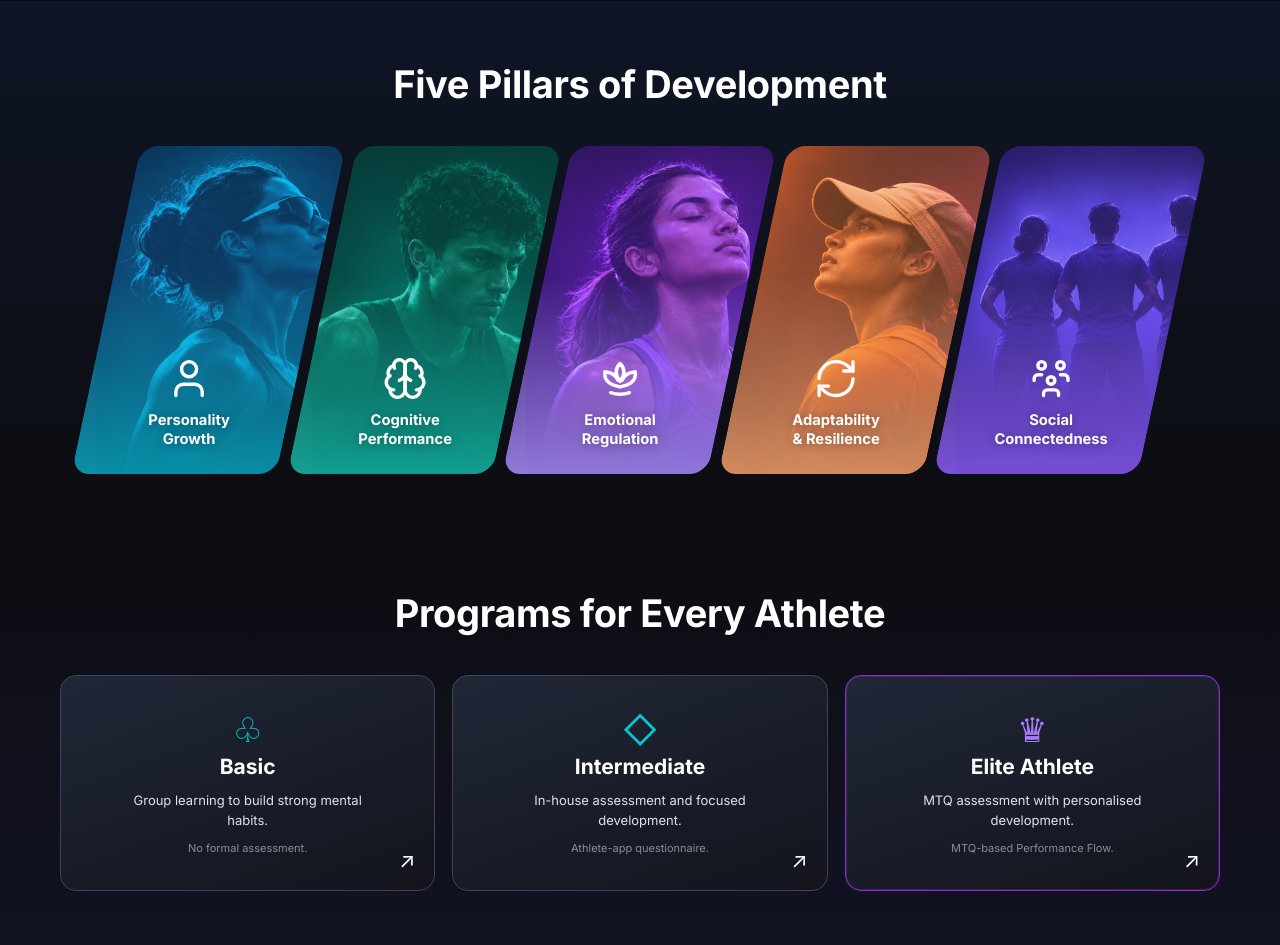
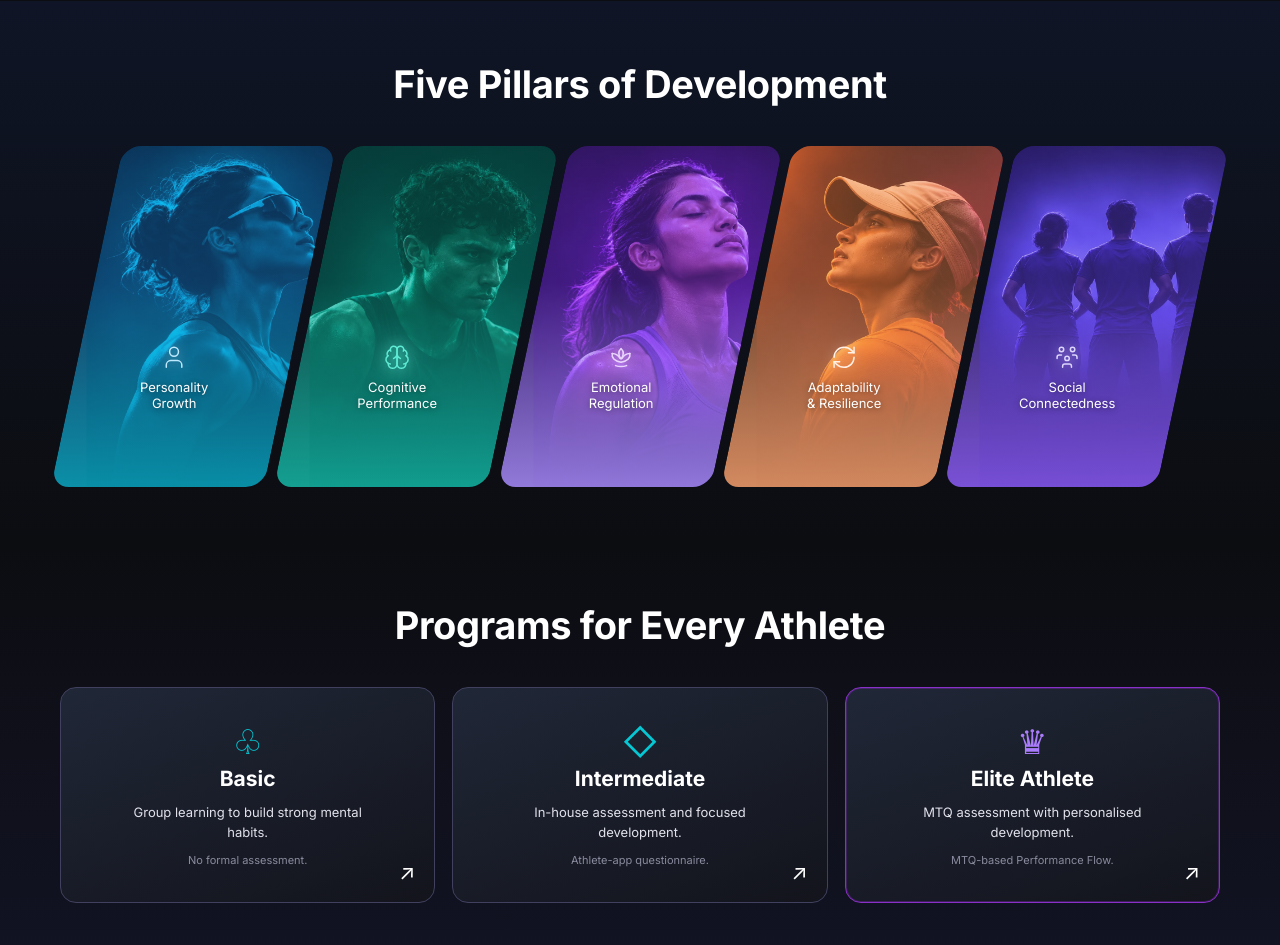
Before and after one commit to ajaypudiyokkada/alphaminds, a Django app: page / in a window 1280 px wide. Shown: the part 1139-2084 px from the top of the page. Run offline with Django 5.2, Linux system fonts and the light colour scheme; parts of the project's set-up code (start-up, migrations or seed data) failed here and were passed over.

Commit message:
feat(landing): fine-tune Five Pillars (icon size/colour/glow, titles, skew-aware fit, image scale)
Co-Authored-By: Claude Sonnet 5.5 <noreply@anthropic.com>

```diff
--- a/backend/core/static/landing/css/overrides.css
+++ b/backend/core/static/landing/css/overrides.css
@@ -447,7 +447,8 @@
    ═══════════════════════════════════════════════════════════════════════ */
 @media (min-width: 1024px) {
   .site-header .container,
-  .hero .container { width: calc(100% - 2 * clamp(20px, 4vw, 72px)); }
+  .hero .container,
+  .pillars .container { width: calc(100% - 2 * clamp(20px, 4vw, 72px)); }
 
   .site-header .nav {
     min-height: clamp(68px, 5.5vw, 92px);
@@ -589,8 +590,11 @@
 .pillars .pillar-grid {
   --sk: 12deg;
   --gap: clamp(8px, 0.8vw, 14px);
-  width: 92%;
-  margin-inline: auto;
+  /* Skew overhang per side = (height × tan(skew)) / 2 = 0.17 × card width (height = 1.6 × width).
+     Padding of that size keeps the skewed cards inside the container, so left and right margins
+     equal the title/header margins. 5 cards, 4 gaps: pad = 0.03185 × (width − 4 gaps). */
+  width: 100%;
+  padding-inline: calc((100% - 4 * var(--gap)) * .03185);
   grid-template-columns: repeat(5, minmax(0, 1fr));
   gap: var(--gap);
 }
@@ -620,18 +624,18 @@
 .pillars .pillar-grid .pillar-card img {
   position: absolute;
   top: 0;
-  left: -8%;
-  width: 116%;
+  left: -8.5%;
+  width: 117%;
   height: 100%;
   max-width: none;
   object-fit: cover;
-  object-position: 50% 22%;
+  object-position: 50% 0;
   filter: none;
-  transform: skewX(var(--sk)) scale(1.25);
+  transform: skewX(var(--sk)) scale(1.15);
   transform-origin: 50% 0;                                 /* grow downwards so heads are never cropped */
   transition: transform .4s ease;
 }
-.pillars .pillar-grid .pillar-card:hover img { transform: skewX(var(--sk)) scale(1.3125); }   /* 1.25 × 1.05 */
+.pillars .pillar-grid .pillar-card:hover img { transform: skewX(var(--sk)) scale(1.2075); }   /* 1.15 × 1.05 */
 
 /* Saturated overlay over the photo (replaces the old dark ::after overlays): ~35% at the top, ~85% at the bottom */
 .pillars .pillar-grid .pillar-card::after {
@@ -645,31 +649,53 @@
     rgba(var(--g2), .85) 100%);
 }
 
-/* Icon + title, centred in the lower third, kept upright */
+/* Icon + title, centred, kept upright. Icon centre sits at 62% of the card height. */
 .pillars .pillar-grid .pillar-content {
+  --ico: clamp(24px, 12.5cqw, 40px);                      /* ≈ 12–13% of the card width */
   position: absolute;
   left: 0;
   right: 0;
-  bottom: 8%;
+  top: calc(62% - var(--ico) / 2);
   z-index: 2;
   padding-inline: 6%;
   text-align: center;
   transform: skewX(var(--sk));
 }
-.pillars .pillar-icon { display: block; width: clamp(40px, 22cqw, 56px); margin: 0 auto 10px; color: #fff; }
-.pillars .pillar-icon svg { display: block; width: 100%; height: auto; stroke-width: 1.8px; }
+.pillars .pillar-icon {
+  display: block;
+  width: var(--ico);
+  margin: 0 auto 8px;
+  color: var(--ic, #fff);
+  filter: drop-shadow(0 0 6px rgba(var(--ic-rgb, 255, 255, 255), .6));
+}
+.pillars .pillar-icon svg { display: block; width: 100%; height: auto; stroke-width: 1.5px; stroke-linecap: round; stroke-linejoin: round; fill: none; }
+.pillars .pillar-icon svg * { vector-effect: non-scaling-stroke; }
 .pillars .pillar-content h3 {
   margin: 0;
-  font-size: clamp(14px, 1.15vw, 18px);
-  font-weight: 600;
+  font-size: clamp(13px, 1vw, 16px);
+  font-weight: 500;
   line-height: 1.25;
   color: #fff;
-  text-shadow: 0 1px 10px rgba(5, 8, 20, .35);
+  text-shadow: 0 1px 6px rgba(0, 0, 0, .45);
 }
+
+/* Per-card icon tint + glow (the brain glows most) */
+.pillars .pillar-personality  { --ic: #bfe9ff; --ic-rgb: 191, 233, 255; }
+.pillars .pillar-cognitive    { --ic: #5eead4; --ic-rgb: 94, 234, 212; }
+.pillars .pillar-cognitive .pillar-icon {
+  filter: drop-shadow(0 0 7px rgba(94, 234, 212, .9)) drop-shadow(0 0 14px rgba(94, 234, 212, .55));
+}
+.pillars .pillar-emotional    { --ic: #e9d5ff; --ic-rgb: 233, 213, 255; }
+.pillars .pillar-adaptability { --ic: #fff1e6; --ic-rgb: 255, 241, 230; }
+.pillars .pillar-social       { --ic: #ddd6fe; --ic-rgb: 221, 214, 254; }
 
 /* Tablet 768–1023: 3 + 2, second row centred */
 @media (min-width: 768px) and (max-width: 1023px) {
-  .pillars .pillar-grid { grid-template-columns: repeat(6, minmax(0, 1fr)); }
+  /* 3 per row: pad = 0.05091 × (width − 2 gaps) */
+  .pillars .pillar-grid {
+    grid-template-columns: repeat(6, minmax(0, 1fr));
+    padding-inline: calc((100% - 2 * var(--gap)) * .05091);
+  }
   .pillars .pillar-grid .pillar-card { grid-column: span 2; }
   .pillars .pillar-grid .pillar-card:nth-child(4) { grid-column: 2 / span 2; }
   .pillars .pillar-grid .pillar-card:nth-child(5) { grid-column: 4 / span 2; }
@@ -677,7 +703,13 @@
 
 /* Mobile <768: 2 per row, last card centred, gentler skew */
 @media (max-width: 767px) {
-  .pillars .pillar-grid { --sk: 6deg; --gap: 10px; width: 94%; grid-template-columns: repeat(2, minmax(0, 1fr)); }
+  /* 2 per row, skew 6deg (overhang 0.084 × card width): pad = 0.03878 × (width − 1 gap) */
+  .pillars .pillar-grid {
+    --sk: 6deg;
+    --gap: 10px;
+    padding-inline: calc((100% - var(--gap)) * .03878);
+    grid-template-columns: repeat(2, minmax(0, 1fr));
+  }
   .pillars .pillar-grid .pillar-card { grid-column: auto; }
   .pillars .pillar-grid .pillar-card:last-child {
     grid-column: 1 / -1;
```
